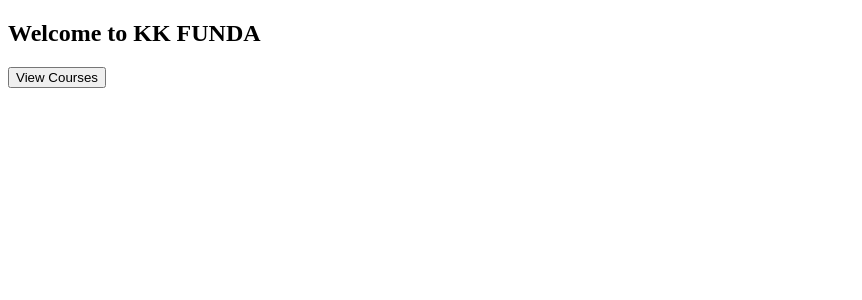
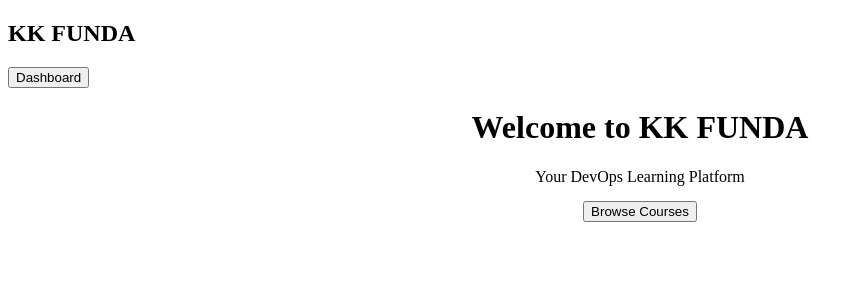
Before and after one commit to KandlaguntaVenkataSivaNiranjanReddy/DevOps-3tier-MIDDLEWARE, a React (Create React App) app in the folder frontend/: page /dashboard in a window 1280 px wide. Shown: the top 300 px of the page, without its empty margins (0-862 px from the left). Built offline with nearby package versions, Linux system fonts and the light colour scheme; no server answers.

Commit message:
Update Dashboard.jsx

```diff
--- a/frontend/src/pages/Dashboard.jsx
+++ b/frontend/src/pages/Dashboard.jsx
@@ -1,11 +1,22 @@
 import { useNavigate } from "react-router-dom";
+import Navbar from "../components/Navbar";
 
-export default function Dashboard() {
+export default function Dashboard(){
   const navigate = useNavigate();
-  return (
-    <div>
-      <h2>Welcome to KK FUNDA</h2>
-      <button onClick={() => navigate("/courses")}>View Courses</button>
+
+  return(
+    <>
+    <Navbar/>
+    <div className="container">
+      <div className="card" style={{textAlign:"center"}}>
+        <h1>Welcome to KK FUNDA</h1>
+        <p style={{margin:"15px 0"}}>Your DevOps Learning Platform</p>
+
+        <button onClick={()=>navigate("/courses")}>
+          Browse Courses
+        </button>
+      </div>
     </div>
+    </>
   );
 }
```
